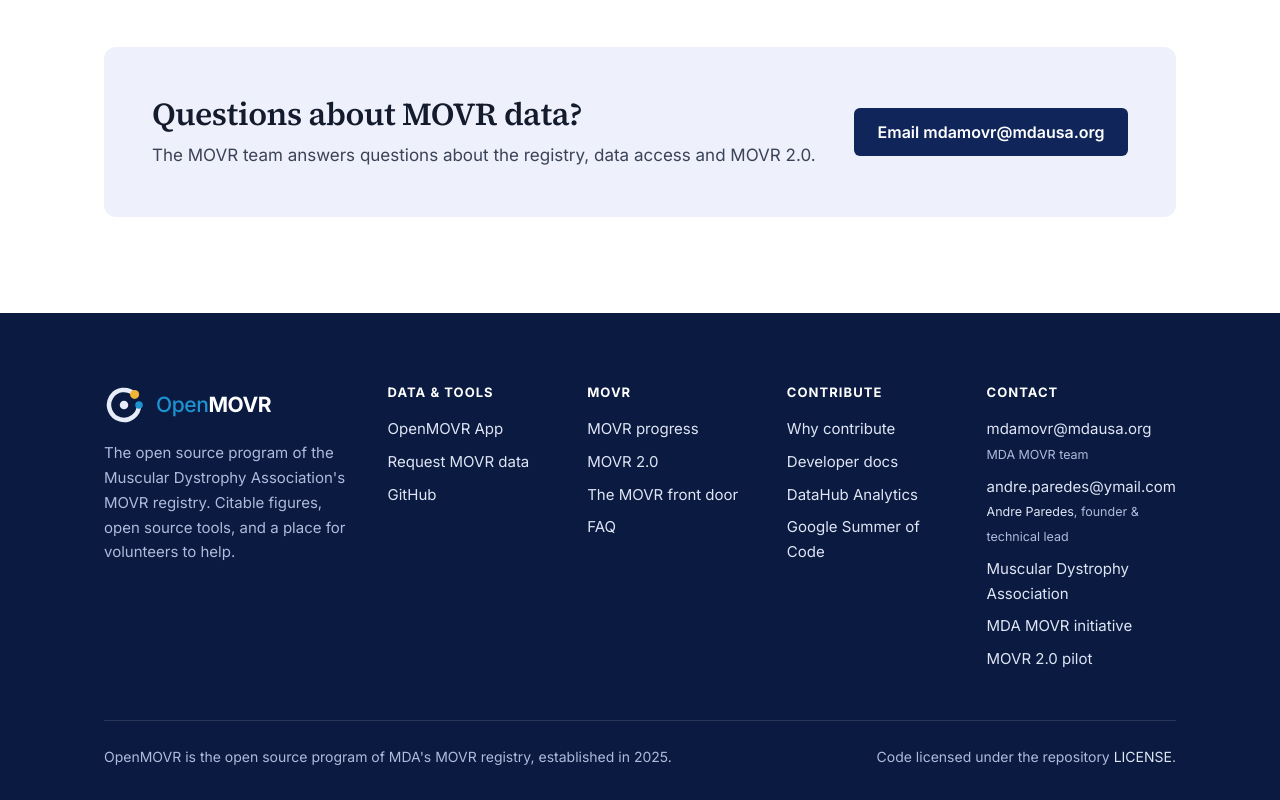
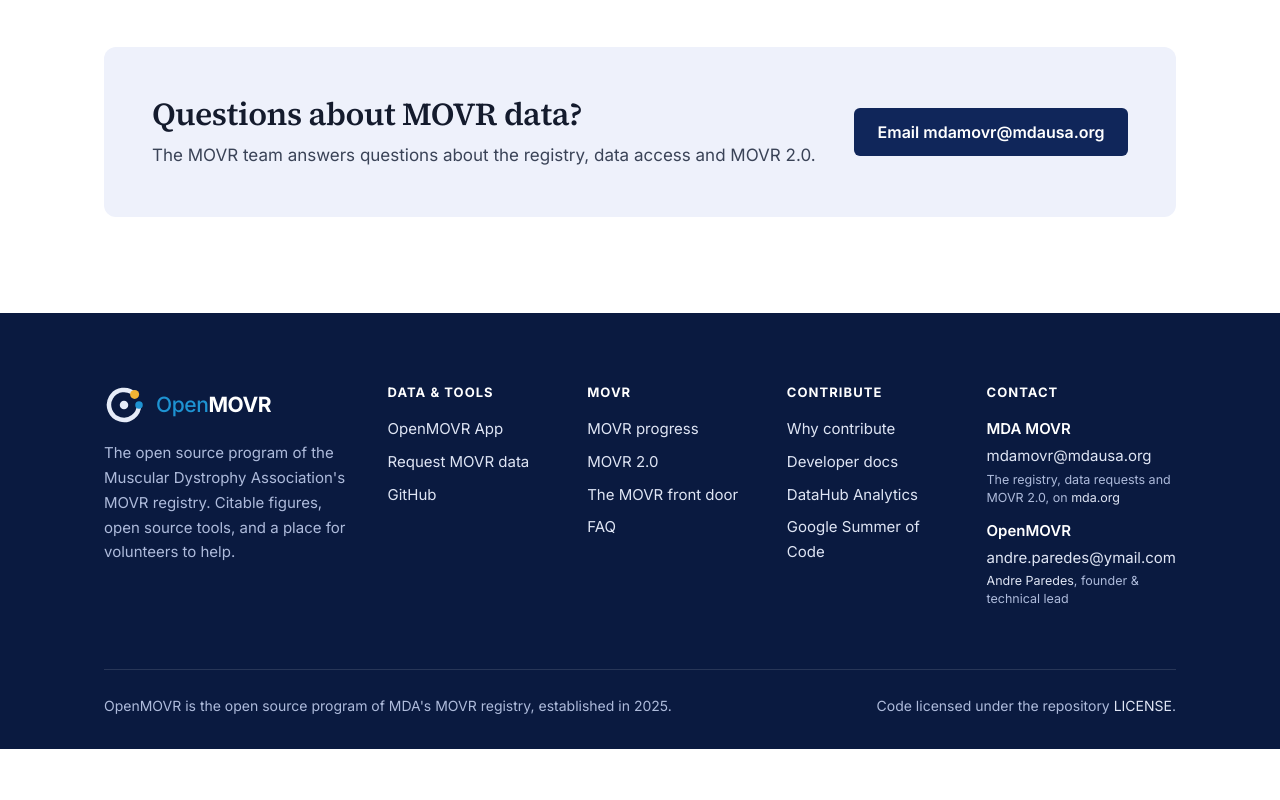
Before and after one commit to OpenMOVR/OpenMOVR.github.io, a plain HTML site: page index.html in a window 1280 px wide. Shown: the part 5196-5996 px from the top of the page. After the commit the page ends 5945 px from the top, so only its background shows below. Drawn offline with Linux system fonts and the light colour scheme.

Commit message:
Footer: two clear contacts, MDA MOVR and OpenMOVR

```diff
--- a/components/footer.html
+++ b/components/footer.html
@@ -42,11 +42,8 @@
             <div>
                 <h4>Contact</h4>
                 <ul>
-                    <li><a href="mailto:mdamovr@mdausa.org">mdamovr@mdausa.org</a> <br><small>MDA MOVR team</small></li>
-                    <li><a href="mailto:andre.paredes@ymail.com">andre.paredes@ymail.com</a> <br><small><a href="https://github.com/ADParedes" target="_blank" rel="noopener">Andre Paredes</a>, founder &amp; technical lead</small></li>
-                    <li><a href="https://www.mda.org" target="_blank" rel="noopener">Muscular Dystrophy Association</a></li>
-                    <li><a href="https://www.mda.org/science/movr2" target="_blank" rel="noopener">MDA MOVR initiative</a></li>
-                    <li><a href="{{root}}pilot/">MOVR 2.0 pilot</a></li>
+                    <li class="footer-contact"><strong>MDA MOVR</strong><a href="mailto:mdamovr@mdausa.org">mdamovr@mdausa.org</a><small>The registry, data requests and MOVR 2.0, on <a href="https://www.mda.org/science/movr2" target="_blank" rel="noopener">mda.org</a></small></li>
+                    <li class="footer-contact"><strong>OpenMOVR</strong><a href="mailto:andre.paredes@ymail.com">andre.paredes@ymail.com</a><small><a href="https://github.com/ADParedes" target="_blank" rel="noopener">Andre Paredes</a>, founder &amp; technical lead</small></li>
                 </ul>
             </div>
         </div>
--- a/css/main.css
+++ b/css/main.css
@@ -639,6 +639,9 @@ pre code { background: none; padding: 0; color: inherit; }
 .footer li + li { margin-top: var(--space-2); }
 .footer-brand { display: flex; align-items: center; gap: var(--space-3); margin-bottom: var(--space-4); }
 .footer-brand img { width: 40px; height: 40px; }
+.footer-contact { display: flex; flex-direction: column; gap: 2px; margin-bottom: var(--space-3); }
+.footer-contact strong { color: var(--white); font-weight: 600; }
+.footer-contact small { line-height: 1.45; }
 .footer-brand > span { font-weight: 700; color: var(--white); font-size: 1.3125rem; }
 .footer-bottom { border-top: 1px solid rgba(255, 255, 255, 0.12); margin-top: var(--space-7); padding-top: var(--space-5); display: flex; flex-wrap: wrap; justify-content: space-between; gap: var(--space-3); font-size: 0.875rem; }
 
```
